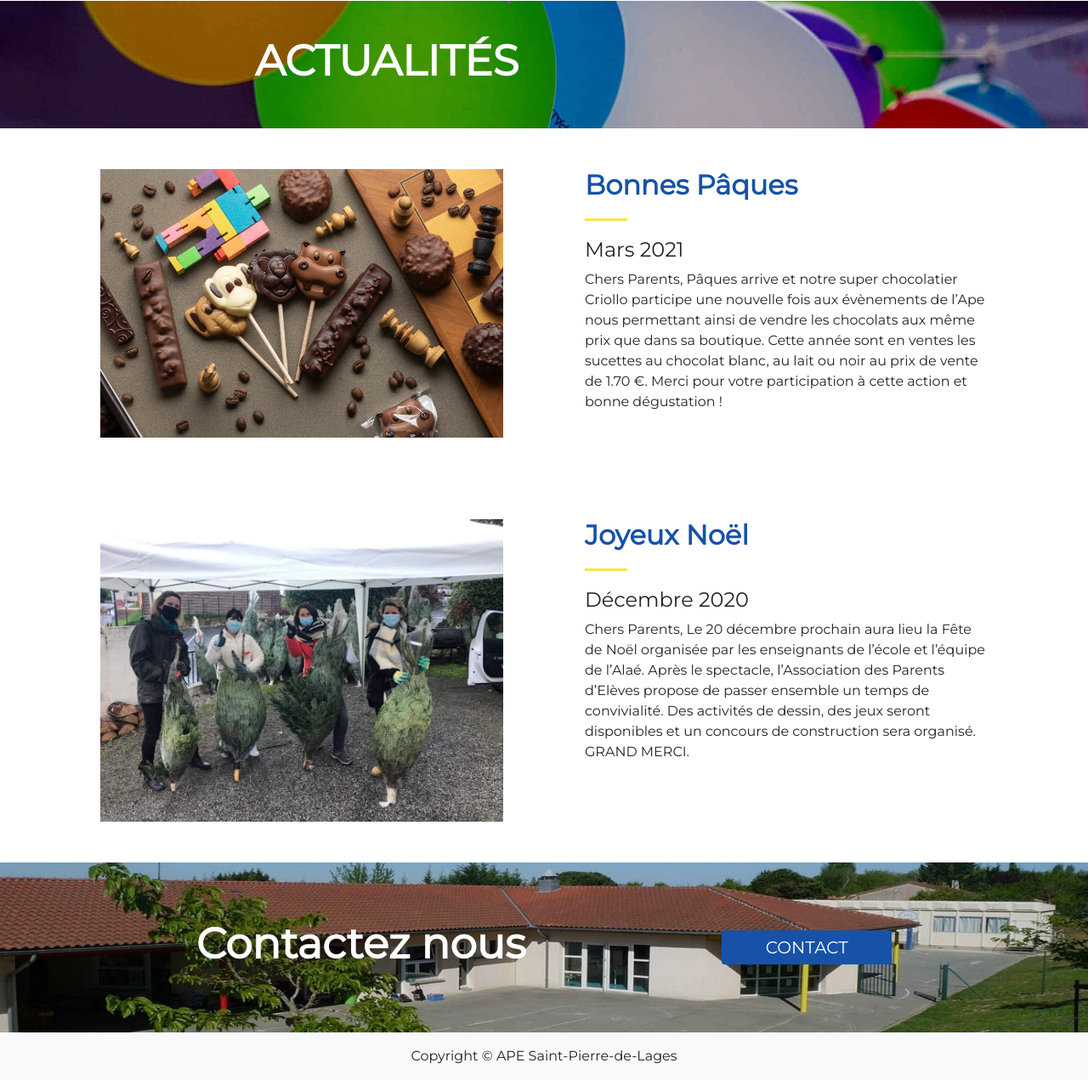
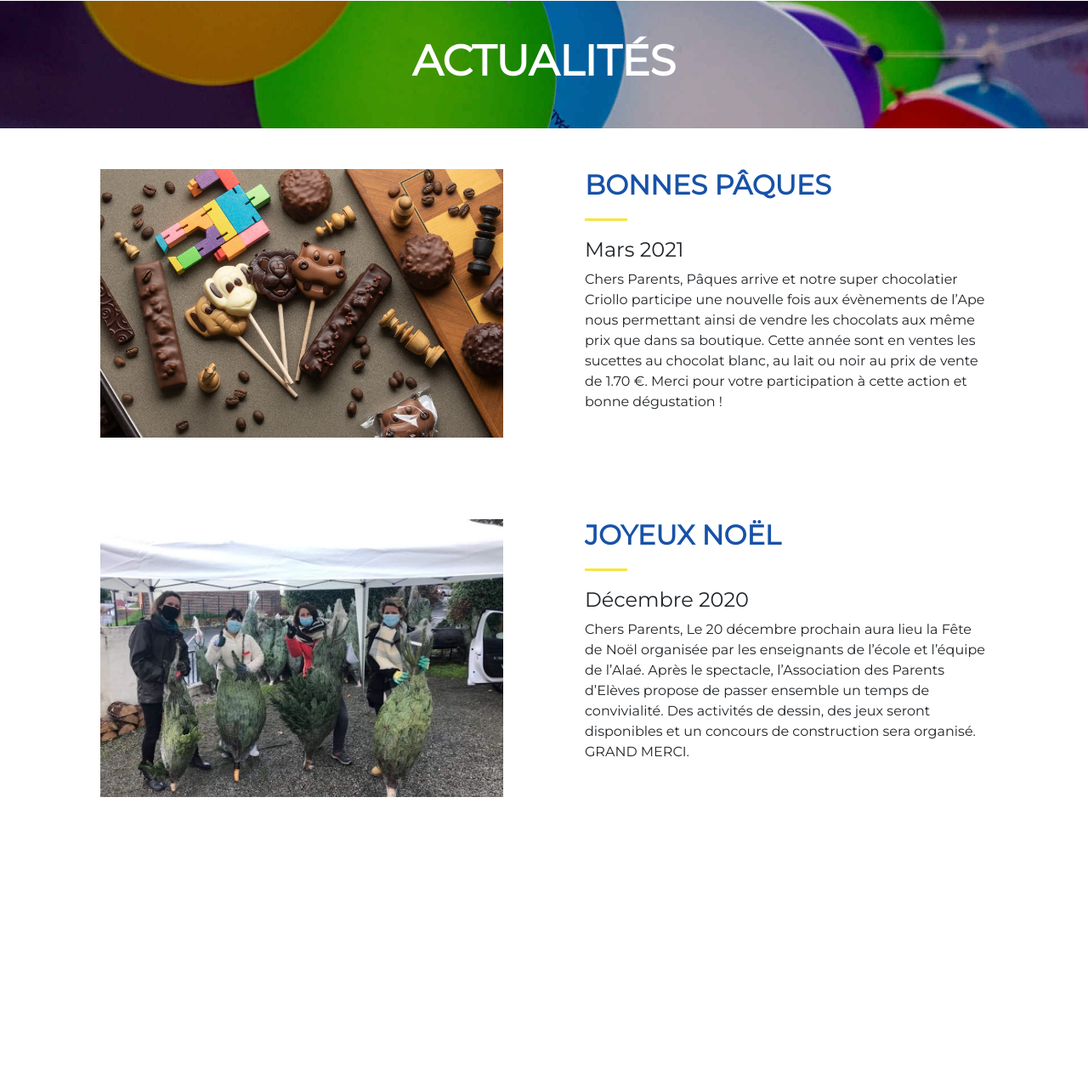
Before and after one commit to Skencker/ape-php, a PHP site: page /actualites.html in a window 1280 px wide. Shown: the part 79-1350 px from the top of the page at 85% size. Run offline with PHP 8.4, Linux system fonts and the light colour scheme; some libraries are stand-ins or nearby versions.

Commit message:
page actualité + parents + doc

```diff
--- a/actualites.html
+++ b/actualites.html
@@ -81,16 +81,16 @@
           </nav>
     </header>
     <main>
-        <section class="baniere-actualites d-flex">
-            <h1 class="align-self-center">Actualités</h1>
+        <section class="baniere-actualites d-flex justify-content-center">
+            <h1 class="align-self-center ">Actualités</h1>
         </section>
         <section class="events">
             <div class="event container">
                 <div class="row">
-                    <div class="col-md-6 col-sm-12 p-5">
+                    <div class="col-lg-6 col-md-12 p-5">
                         <img class="img img-fluid" src="./images/chocolats.jpg" alt="">
                     </div>
-                    <div class="col-md-6 col-sm-12 p-5">
+                    <div class="col p-5">
                         <h2>Bonnes Pâques</h2>
                         <hr>
                         <h4>Mars 2021</h4>
@@ -98,14 +98,14 @@
                     </div>
                 </div>
                 <div class="row">
-                    <div class="col-md-6 col-sm-12 p-5">
+                    <div class="col-lg-6 col-md-12 p-5">
                         <img class="img img-fluid" src="./images/sapin.jpeg" alt="">
                     </div>
-                    <div class="col-md-6 col-sm-12 p-5">
+                    <div class="col p-5">
                         <h2>Joyeux Noël</h2>
                         <hr>
                         <h4>Décembre 2020</h4>
-                        <p>Chers Parents, Le 20 décembre prochain aura lieu la Fête de Noël organisée par les enseignants de l’école et l’équipe de l’Alaé. Après le spectacle, l’Association des Parents d’Elèves propose de passer ensemble un temps de convivialité. Des activités de dessin, des jeux seront disponibles et un concours de construction sera organisé. GRAND MERCI.</p>
+                        <p >Chers Parents, Le 20 décembre prochain aura lieu la Fête de Noël organisée par les enseignants de l’école et l’équipe de l’Alaé. Après le spectacle, l’Association des Parents d’Elèves propose de passer ensemble un temps de convivialité. Des activités de dessin, des jeux seront disponibles et un concours de construction sera organisé. GRAND MERCI.</p>
                     </div>
                 </div>
             </div>
--- a/contact.html
+++ b/contact.html
@@ -81,7 +81,7 @@
           </nav>
     </header>
     <main>
-        <section class="baniere-contact d-flex">
+        <section class="baniere-contact d-flex justify-content-center">
             <h1 class="align-self-center">Contact</h1>
         </section>
 
--- a/doc.html
+++ b/doc.html
@@ -81,7 +81,7 @@
           </nav>
     </header>
     <main>
-        <section class="baniere-doc d-flex">
+        <section class="baniere-doc d-flex justify-content-center">
             <h1 class="align-self-center">Documents</h1>
         </section>
         <section class="doc d-flex justify-content-center align-items-center">
--- a/parents.html
+++ b/parents.html
@@ -83,7 +83,7 @@
           </nav>
     </header>
     <main>
-        <section class="baniere-parents d-flex">
+        <section class="baniere-parents d-flex justify-content-center">
             <h1 class="align-self-center">Parents délégués</h1>
         </section>
         <section class="parents container-fluid d-flex align-items-center">
--- a/style.css
+++ b/style.css
@@ -290,7 +290,7 @@
 .baniere-contact h1 {
   font-size: 50px;
   color: white;
-  padding-left: 300px;
+
   text-transform: uppercase;
   font-weight: 900;
 }
@@ -298,8 +298,10 @@
 .event h2 {
   color: var(--bleu);
   font-weight: 900;
+  text-transform: uppercase;
+}
 
-}
+
 
 .event hr {
   background-color: #f6e542;
```
